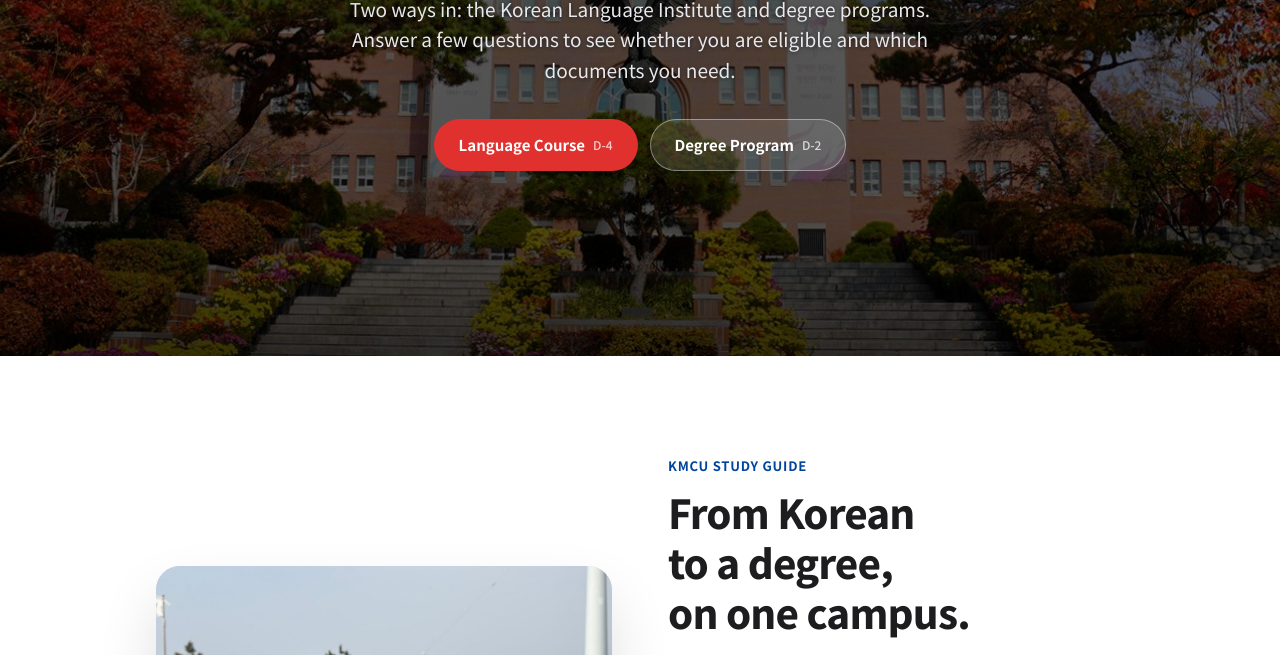
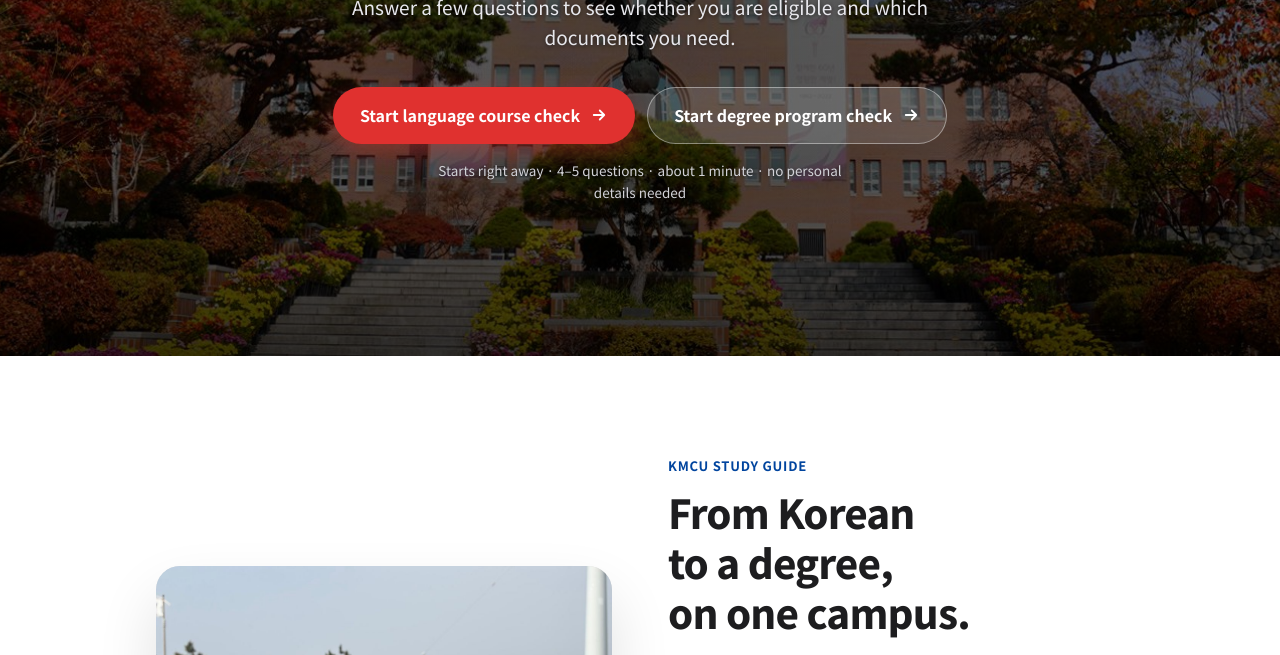
Before and after one commit to jaebong-choi/kmcu-study-guide, a plain HTML site: page index.html in a window 1280 px wide. Shown: the part 445-1100 px from the top of the page. Drawn offline with Linux system fonts and the light colour scheme; a web font is replaced by a local one.

Commit message:
Make hero buttons clearly start the check
Co-Authored-By: Claude Opus 5.5 <noreply@anthropic.com>

```diff
--- a/index.html
+++ b/index.html
@@ -50,6 +50,11 @@ button{font:inherit}
 .hero h1{font-size:clamp(34px,6vw,62px);font-weight:800;letter-spacing:-.025em;line-height:1.16;margin:14px 0 18px;text-shadow:0 2px 20px rgba(0,0,0,.65)}
 .hero p{font-size:clamp(16px,2vw,19px);margin:0 auto;max-width:31em;color:#e8e8ed;text-shadow:0 1px 4px rgba(0,0,0,.55)}
 .hero .ctas{display:flex;gap:12px;justify-content:center;flex-wrap:wrap;margin-top:34px}
+.pill.go{padding:15px 26px;font-size:16px;gap:10px}
+.pill.go svg{width:18px;height:18px;fill:none;stroke:currentColor;stroke-width:2.4;stroke-linecap:round;stroke-linejoin:round;transition:transform .25s}
+.pill.go:hover svg{transform:translateX(4px)}
+.pill.red.go{box-shadow:0 8px 24px rgba(224,49,47,.4)}
+.hero .hint{font-size:13.5px!important;color:#d2d2d7!important;margin-top:16px!important}
 /* sections */
 .sec{padding:100px 0}.sec.gray{background:var(--gray)}
 .split{display:grid;grid-template-columns:1fr 1fr;gap:56px;align-items:center}
@@ -184,9 +189,10 @@ body.diag #diag{display:block}body.diag main,body.diag footer{display:none}
     <h1 data-i="hero_title"></h1>
     <p data-i="hero_desc"></p>
     <div class="ctas">
-      <button class="pill red" data-go="ls"><span data-i="cta_ls"></span><small>D-4</small></button>
-      <button class="pill glass" data-go="deg"><span data-i="cta_deg"></span><small>D-2</small></button>
+      <button class="pill red go" data-go="ls"><span data-i="start_ls"></span><svg viewBox="0 0 24 24" aria-hidden="true"><path d="M5 12h14M13 6l6 6-6 6"/></svg></button>
+      <button class="pill glass go" data-go="deg"><span data-i="start_deg"></span><svg viewBox="0 0 24 24" aria-hidden="true"><path d="M5 12h14M13 6l6 6-6 6"/></svg></button>
     </div>
+    <p class="hint" data-i="hero_hint"></p>
   </div></section>
 
   <section class="sec"><div class="wrap split">
@@ -345,6 +351,8 @@ ko: {
   hero_title: '계명문화대학교에서<br>한국 유학을 시작하세요.',
   hero_desc: '한국어학당과 학위과정, 두 가지 입학 경로를 안내합니다. 몇 가지 질문에 답하면 지원 자격과 필요한 서류를 바로 확인할 수 있습니다.',
   cta_ls: '어학과정 진단', cta_deg: '학위과정 진단',
+  start_ls: '어학과정 진단 시작', start_deg: '학위과정 진단 시작',
+  hero_hint: '버튼을 누르면 바로 시작됩니다 · 질문 4~5개 · 약 1분 · 개인정보 입력 없음',
   about_title: '한국어부터 전공까지,<br>한 캠퍼스에서.',
   about_desc: '계명문화대학교 국제처의 2026학년도 한국어학당, 2027학년도 3월 학기 외국인 유학생 모집요강을 바탕으로 정리했습니다.',
   about: [['check', '질문 몇 개로 <b>지원 가능 여부</b> 확인'], ['pct', '어학 성적별 <b>장학금 적용 등록금</b> 계산'], ['file', '국적과 상황에 맞춘 <b>제출 서류 목록</b>'], ['cal', '지금 접수 중인 <b>전형 일정</b> 안내']],
@@ -447,6 +455,8 @@ en: {
   hero_title: 'Start your study<br>in Korea at KMCU.',
   hero_desc: 'Two ways in: the Korean Language Institute and degree programs. Answer a few questions to see whether you are eligible and which documents you need.',
   cta_ls: 'Language Course', cta_deg: 'Degree Program',
+  start_ls: 'Start language course check', start_deg: 'Start degree program check',
+  hero_hint: 'Starts right away · 4–5 questions · about 1 minute · no personal details needed',
   about_title: 'From Korean to a degree,<br>on one campus.',
   about_desc: 'Based on the KMCU Office of International Affairs admission guides for the 2026 Korean Language Institute and the March 2027 intake.',
   about: [['check', 'Check <b>your eligibility</b> in a few questions'], ['pct', 'See <b>tuition after scholarship</b> by language level'], ['file', 'Get a <b>document checklist</b> for your situation'], ['cal', 'See <b>which round is open</b> now']],
@@ -549,6 +559,8 @@ es: {
   hero_title: 'Empieza a estudiar<br>en Corea en KMCU.',
   hero_desc: 'Dos vías de ingreso: el Instituto de Lengua Coreana y las carreras. Responde unas preguntas y conoce tus requisitos y los documentos que necesitas.',
   cta_ls: 'Curso de coreano', cta_deg: 'Carrera',
+  start_ls: 'Evaluar curso de coreano', start_deg: 'Evaluar carrera',
+  hero_hint: 'Empieza al instante · 4–5 preguntas · 1 minuto aprox. · sin datos personales',
   about_title: 'Del coreano a tu carrera,<br>en un mismo campus.',
   about_desc: 'Basado en las convocatorias de la Oficina de Asuntos Internacionales de KMCU: Instituto de Coreano 2026 e ingreso de marzo de 2027.',
   about: [['check', 'Comprueba <b>si puedes postular</b> con unas preguntas'], ['pct', 'Calcula la <b>matrícula con beca</b> según tu nivel'], ['file', 'Obtén la <b>lista de documentos</b> para tu caso'], ['cal', 'Consulta <b>qué ronda está abierta</b>']],
```
